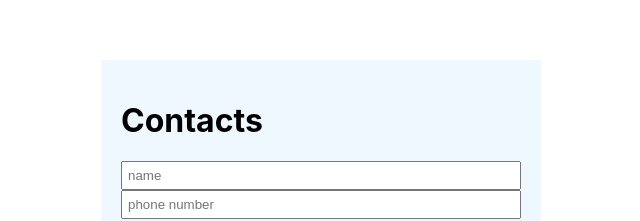
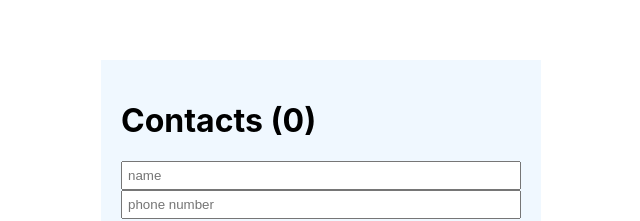
Before and after one commit to esraevren/contacts-app, a React (Create React App) app: page / in a window 1280 px wide. Shown: the part 231-452 px from the top of the page, without its empty margins (319-959 px from the left). Built offline with nearby package versions, Linux system fonts and the light colour scheme; the HTML template or start-up script is replaced by a standard one.

Commit message:
total contacts add

```diff
--- a/src/components/Contacts/Form.js
+++ b/src/components/Contacts/Form.js
@@ -5,16 +5,20 @@
 
 function Form() {
   const [name, setName] = useState("");
-  const [number,setNumber]=useState("");
+  const [number, setNumber] = useState("");
 
   const dispatch = useDispatch();
   const handleSubmit = (e) => {
     e.preventDefault();
 
-    if (!name || !number ) return false;
+    if (!name || !number) return false;
 
     const names = name.split(",");
-    const data = names.map((name) => ({ id: nanoid(), name, phone_number:number }));
+    const data = names.map((name) => ({
+      id: nanoid(),
+      name,
+      phone_number: number,
+    }));
 
     dispatch(addContacts(data));
 
@@ -31,12 +35,12 @@
           onChange={(e) => setName(e.target.value)}
         />
         <input
-        placeholder="phone number"
-        value={number}
-        onChange={(e)=>setNumber(e.target.value)}
+          placeholder="phone number"
+          value={number}
+          onChange={(e) => setNumber(e.target.value)}
         />
         <div className="btn">
-        <button type="submit">Add</button>
+          <button type="submit">Add</button>
         </div>
       </form>
     </div>
--- a/src/components/Contacts/index.js
+++ b/src/components/Contacts/index.js
@@ -1,11 +1,15 @@
 import React from 'react'
+import { useSelector } from 'react-redux'
+import { contactSelectors } from '../../redux/contactSlice'
 import Form from './Form'
 import List from './List'
 
 function Contacts() {
+
+  const total= useSelector(contactSelectors.selectTotal)
   return (
     <div id='container'>
-      <h1>Contacts</h1>
+      <h1>Contacts ({total}) </h1>
       <List/>
       <Form/>
 
```
